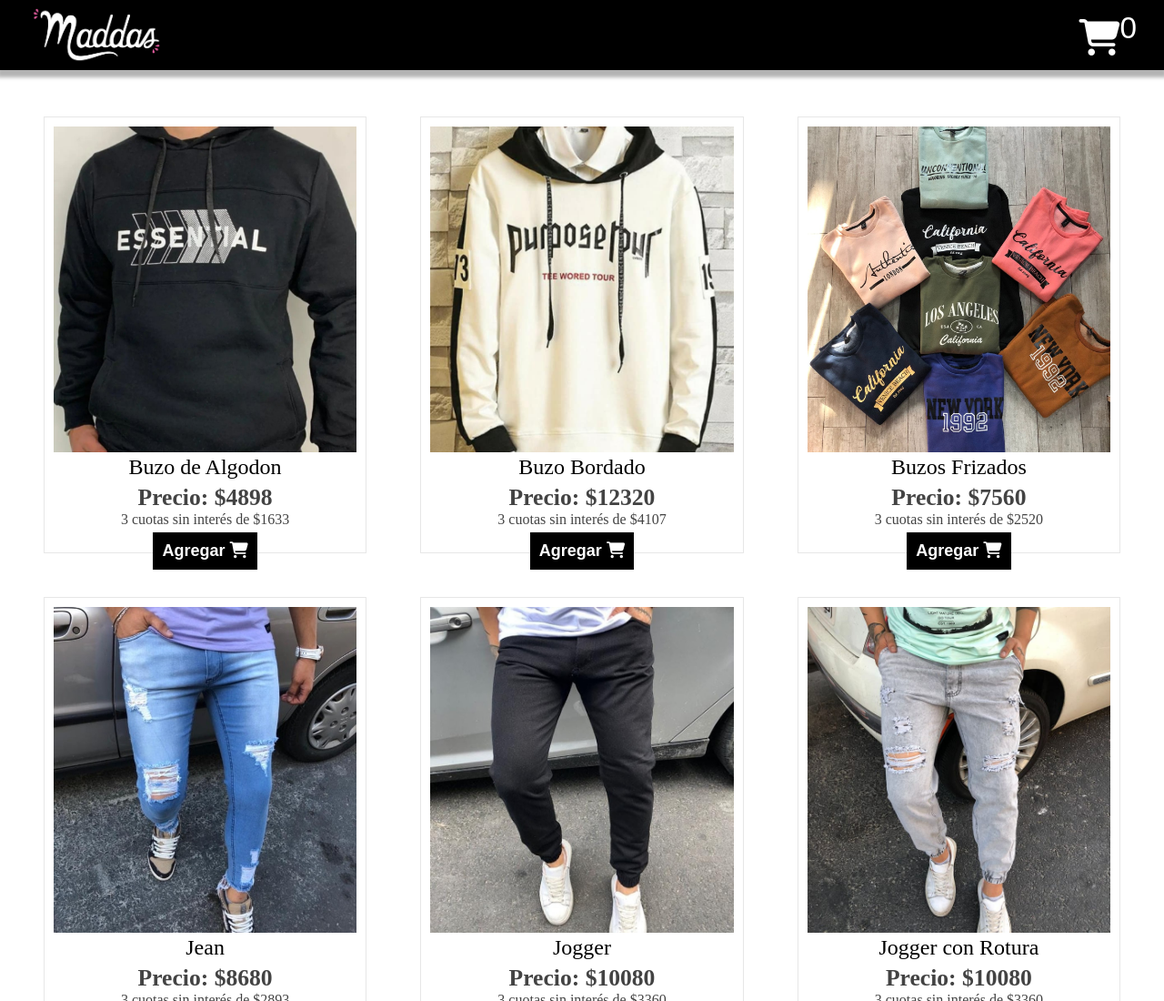
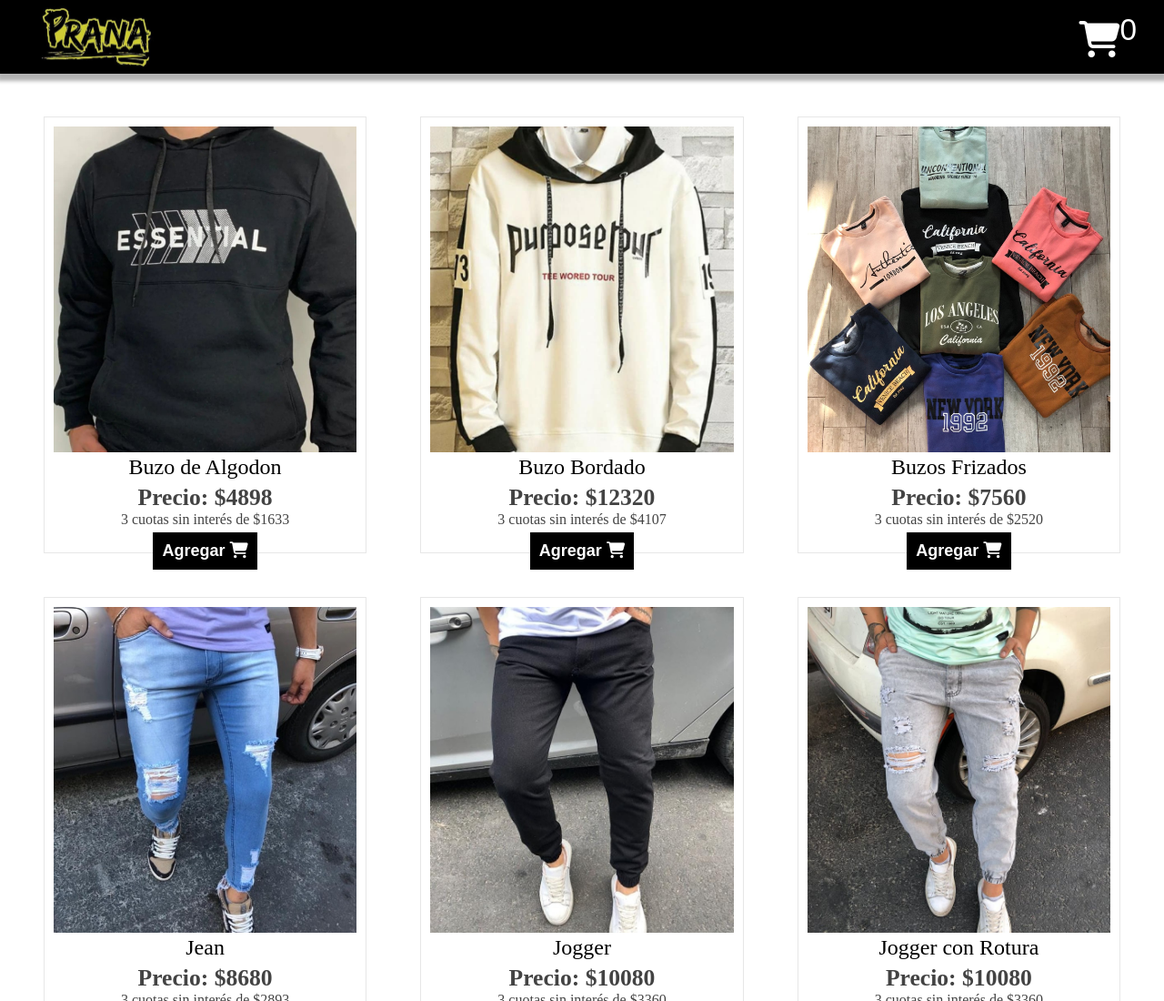
Before and after one commit to LeonelStanton/ProyectoFinalStanton, a plain HTML site: page index.html in a window 1280 px wide. Shown: the top 1100 px of the page at 91% size. Drawn offline with nearby package versions, Linux system fonts and the light colour scheme.

Commit message:
cambio logo

```diff
--- a/index.html
+++ b/index.html
@@ -4,7 +4,6 @@
     <meta charset="UTF-8" />
     <meta http-equiv="X-UA-Compatible" content="IE=edge" />
     <meta name="viewport" content="width=device-width, initial-scale=1.0" />
-
     <link rel="stylesheet" href="style.css" />
     <link rel="stylesheet" type="text/css" href="https://cdn.jsdelivr.net/npm/toastify-js/src/toastify.min.css">
     <title>Document</title>
@@ -12,7 +11,7 @@
   <body>
     <header>
       <nav>
-        <img id="logo" src="img/logo.png" alt="logo"
+        <img id="logo" src="img/logo2.png" alt="logo"
         />
         <button id="boton-carrito">
           <i class="fas fa-shopping-cart"></i
```
Also changed, not shown: img/logo2.png (added).
